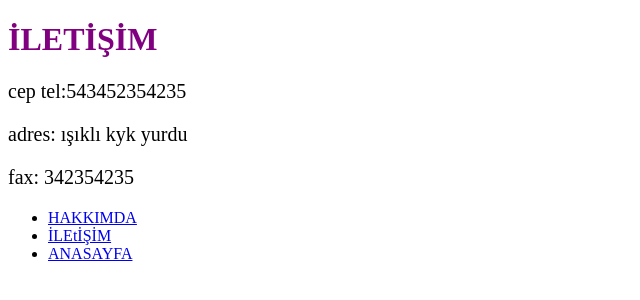
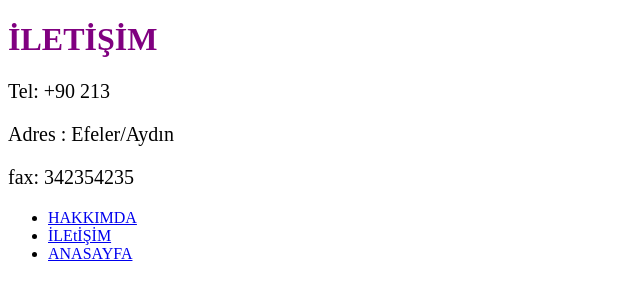
Before and after one commit to BakiAkgun1/Front-End-Applications, a plain HTML site: page aydınaktivite/contact.html in a window 1280 px wide. Shown: the whole page, without its empty margins (0-640 px from the left). Drawn offline with Linux system fonts and the light colour scheme.

Commit message:
Update contact.html

```diff
--- a/aydınaktivite/contact.html
+++ b/aydınaktivite/contact.html
@@ -10,8 +10,8 @@
 <body bgcolor="white">
     <H1>İLETİŞİM
     </H1>
-    <p class="font-medium">cep tel:543452354235</p>
-    <p class="font-medium">adres: ışıklı kyk yurdu</p>
+    <p class="font-medium">Tel: +90 213</p>
+    <p class="font-medium">Adres : Efeler/Aydın</p>
     <p class="font-medium">fax: 342354235</p>
 
     <nav>
```
